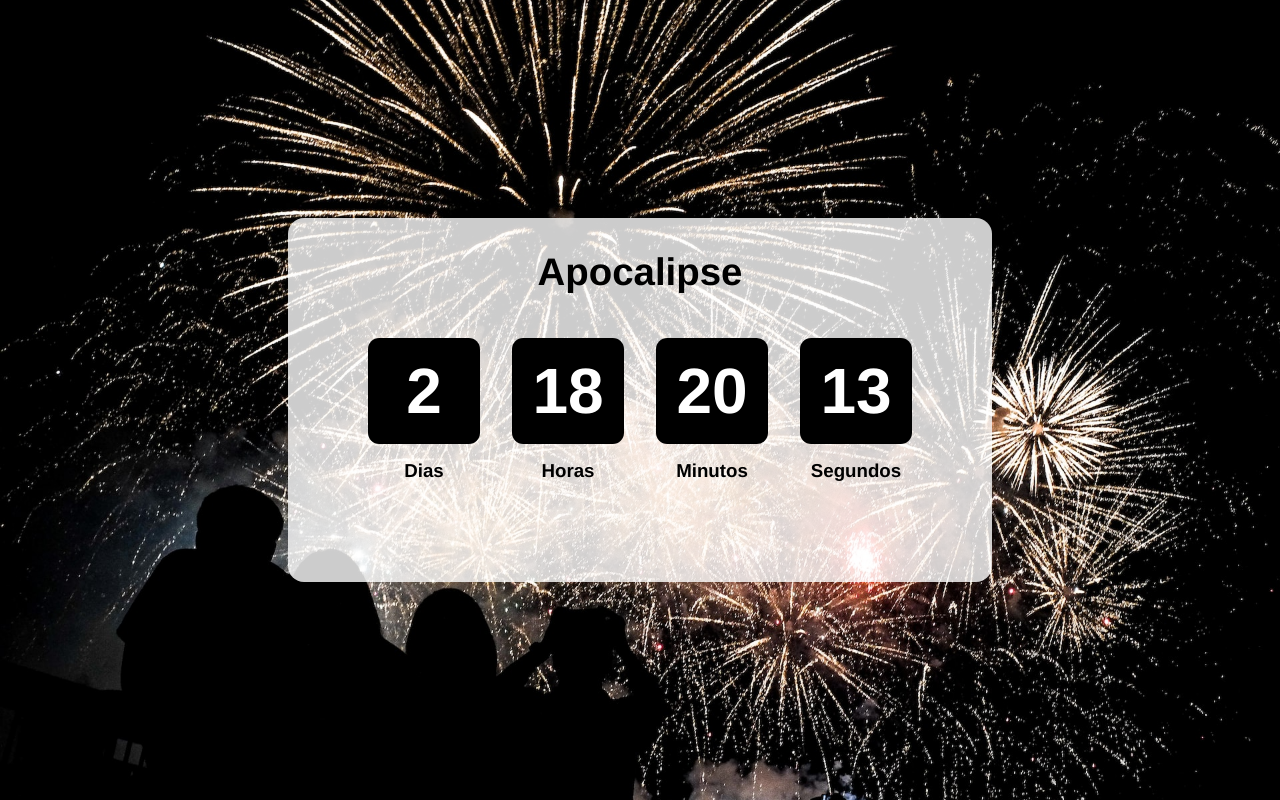
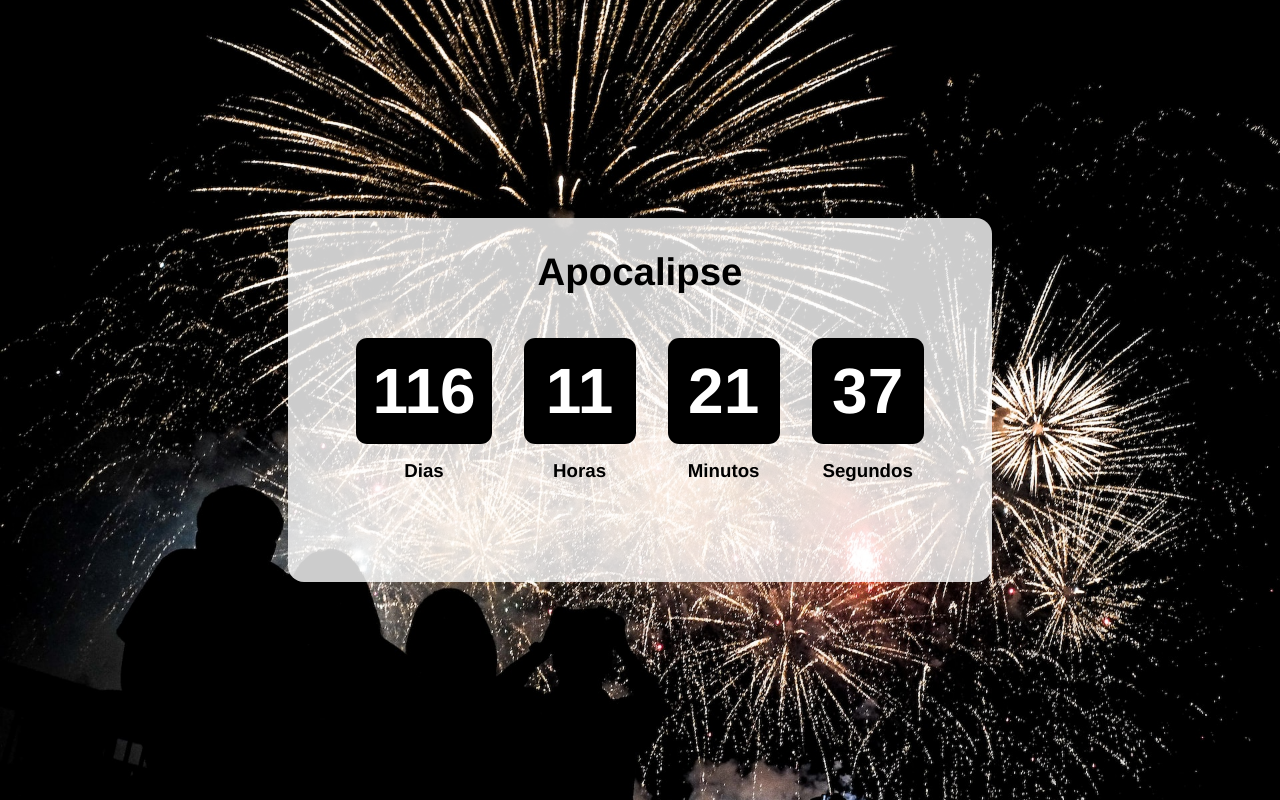
Before and after one commit to xandaosilva/formacao-front-end, a React (Vite) app in the folder projetos/18_contador_regressivo/: page / in a window 1280 px wide. Built offline with nearby package versions, Linux system fonts and the light colour scheme.

Commit message:
Projeto Contador regressivo - Criando lógica para contagem regressiva

```diff
--- a/projetos/18_contador_regressivo/src/App.jsx
+++ b/projetos/18_contador_regressivo/src/App.jsx
@@ -3,19 +3,22 @@
 
 import NewYear from "./assets/newyear.jpg";
 
+import useCountdown from "./hooks/useCountdown";
+
 import "./App.css";
 
 function App() {
+  const [day, hour, minute, second] = useCountdown("Jan 1, 2024 00:00:00");
 
   return (
     <div className="App" style={{ backgroundImage: `url(${NewYear})` }}>
       <div className="container">
         <Title title={"Apocalipse"} />
         <div className="countdown-container">
-          <Counter title={"Dias"} number={2} />
-          <Counter title={"Horas"} number={18} />
-          <Counter title={"Minutos"} number={20} />
-          <Counter title={"Segundos"} number={13} />
+          <Counter title={"Dias"} number={day} />
+          <Counter title={"Horas"} number={hour} />
+          <Counter title={"Minutos"} number={minute} />
+          <Counter title={"Segundos"} number={second} />
         </div>
       </div>
     </div>
--- /dev/null
+++ b/projetos/18_contador_regressivo/src/hooks/useCountdown.jsx
@@ -0,0 +1,33 @@
+import { useState } from "react";
+
+const useCountdown = (date) => {
+    const [second, setSecond] = useState();
+    const [minute, setMinute] = useState();
+    const [hour, setHour] = useState();
+    const [day, setDay] = useState();
+
+    const countdown = () => {
+        const countDate = new Date(date).getTime();
+        const now = new Date().getTime();
+        const interval = countDate - now;
+        const second = 1000;
+        const minute = second * 60;
+        const hour = minute * 60;
+        const day = hour * 24;
+        const secondNumber = Math.floor((interval%minute)/second);
+        const minuteNumber = Math.floor((interval%hour)/minute);
+        const hourNumber = Math.floor((interval%day)/hour);
+        const dayNumber = Math.floor(interval/day);
+
+        setSecond(secondNumber);
+        setMinute(minuteNumber);
+        setHour(hourNumber);
+        setDay(dayNumber);
+    }
+
+    setInterval(countdown, 1000);
+
+    return [day, hour, minute, second];
+}
+
+export default useCountdown;
```
